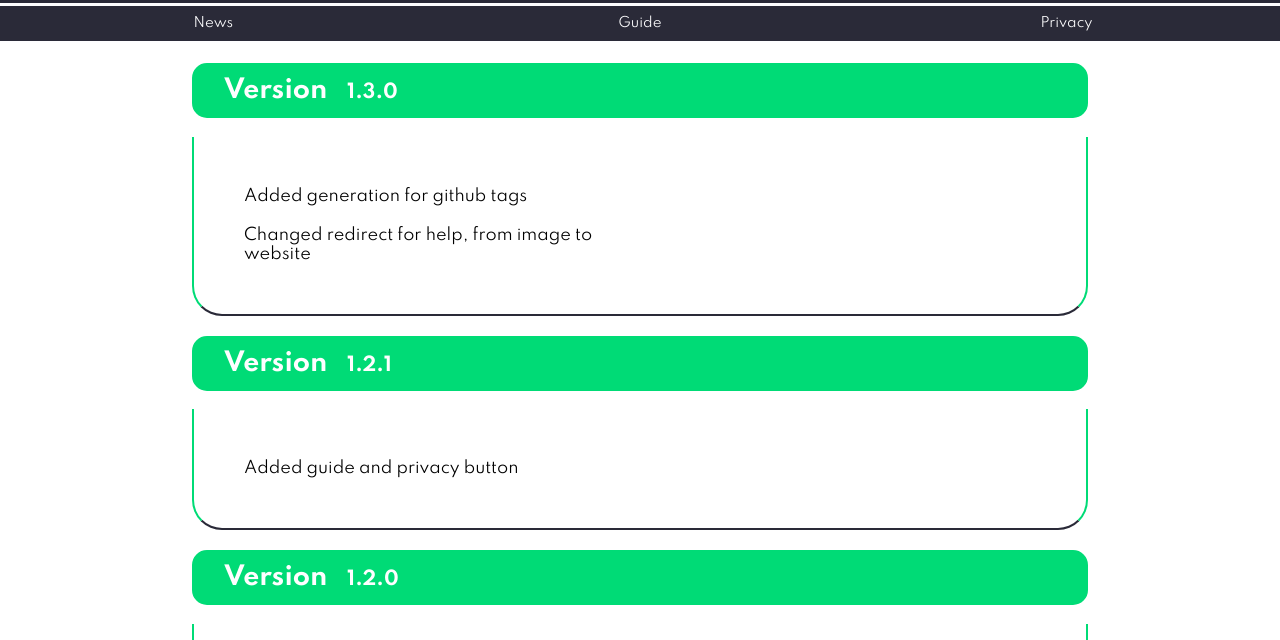
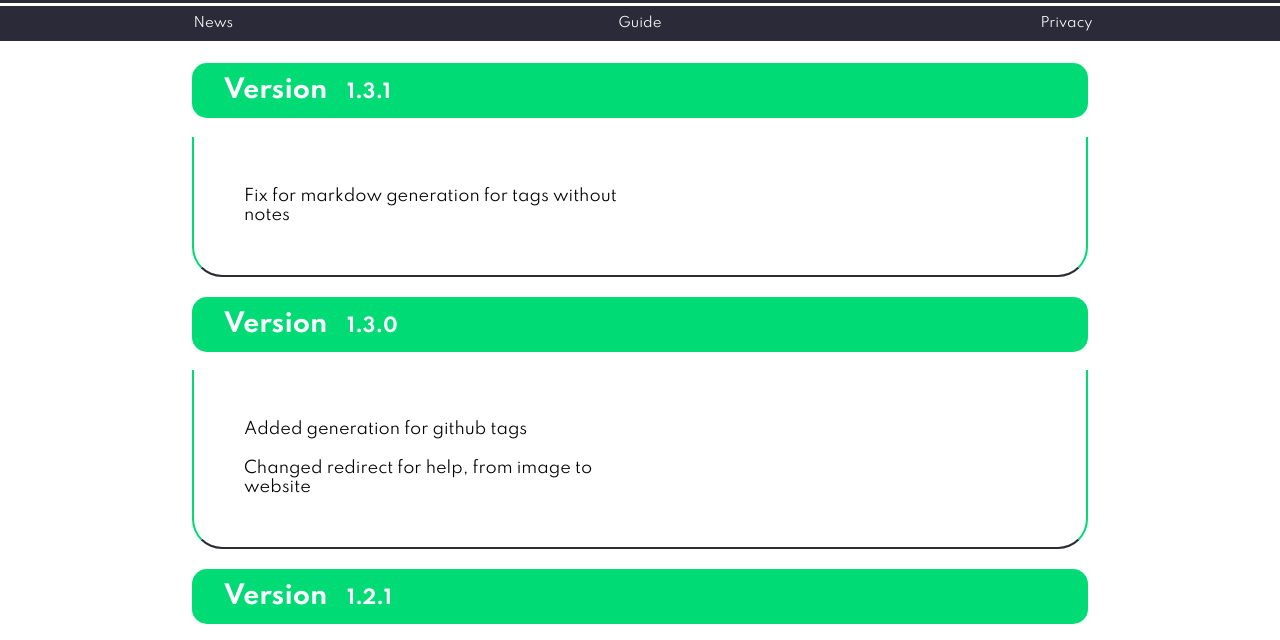
Before and after one commit to AlessandroMargonari/GitlabTagsFeedReadmeGenerator, a plain HTML site: page index.html in a window 1280 px wide. Both pictures are taken after a click on the button "News". Shown: the part 141-781 px from the top of the page. Drawn offline with Linux system fonts and the light colour scheme.

Commit message:
Aggiunta versione 1.3.1 in news

```diff
--- a/index.html
+++ b/index.html
@@ -26,6 +26,12 @@
             <!--NEWS-->
             <div class="page_container hidden" id="news" class="tabcontent">
                 <section class="page-container">
+                    <section class="content-container">
+                        <a href="#1.3.1"><h3 id="1.3.1"><span class="number">Version</span>1.3.1</h3></a>
+                        <section class="content-section">
+                            <p>Fix for markdow generation for tags without notes</p>
+                        </section>
+                    </section>
                     <section class="content-container">
                         <a href="#1.3.0"><h3 id="1.3.0"><span class="number">Version</span>1.3.0</h3></a>
                         <section class="content-section">
```
